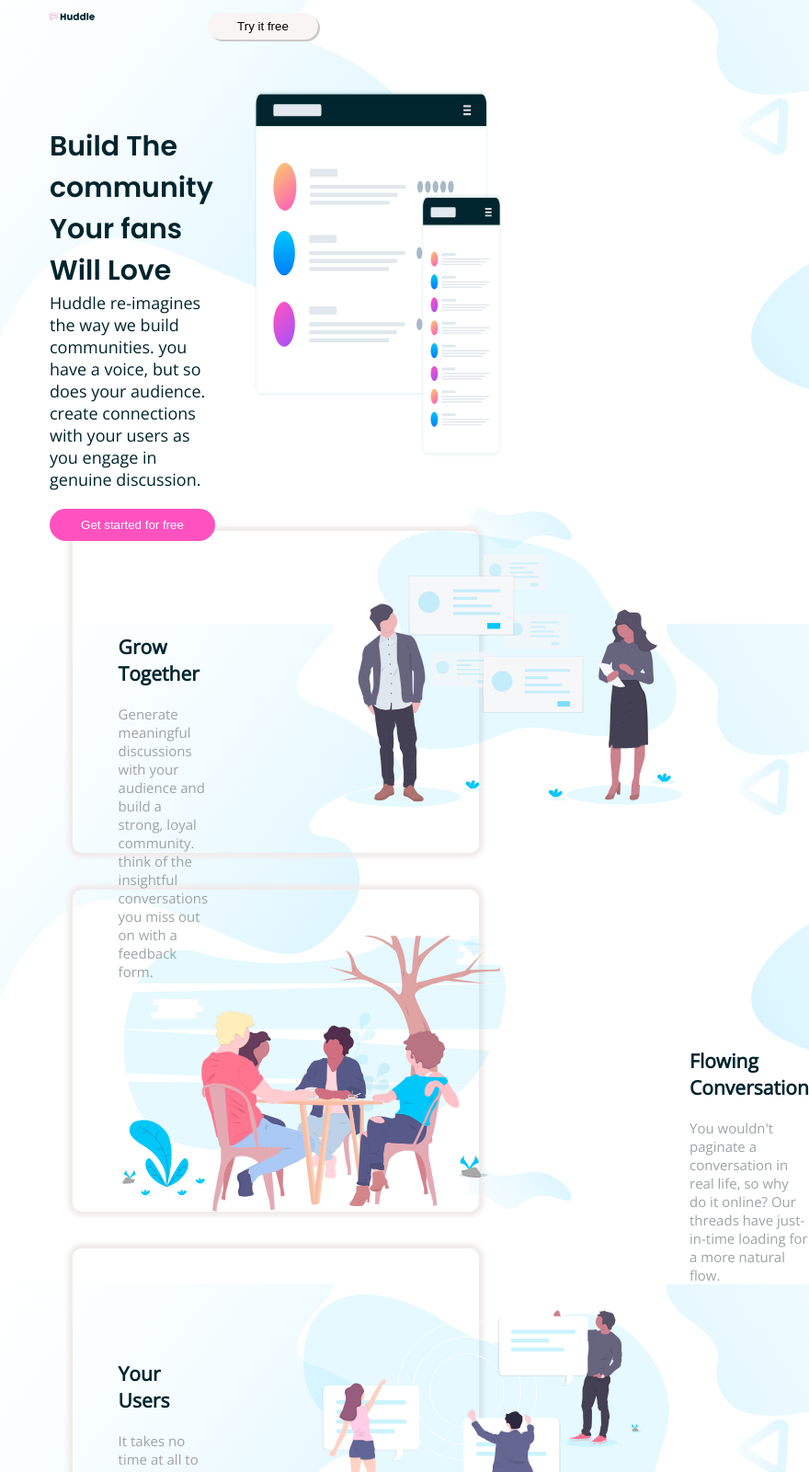
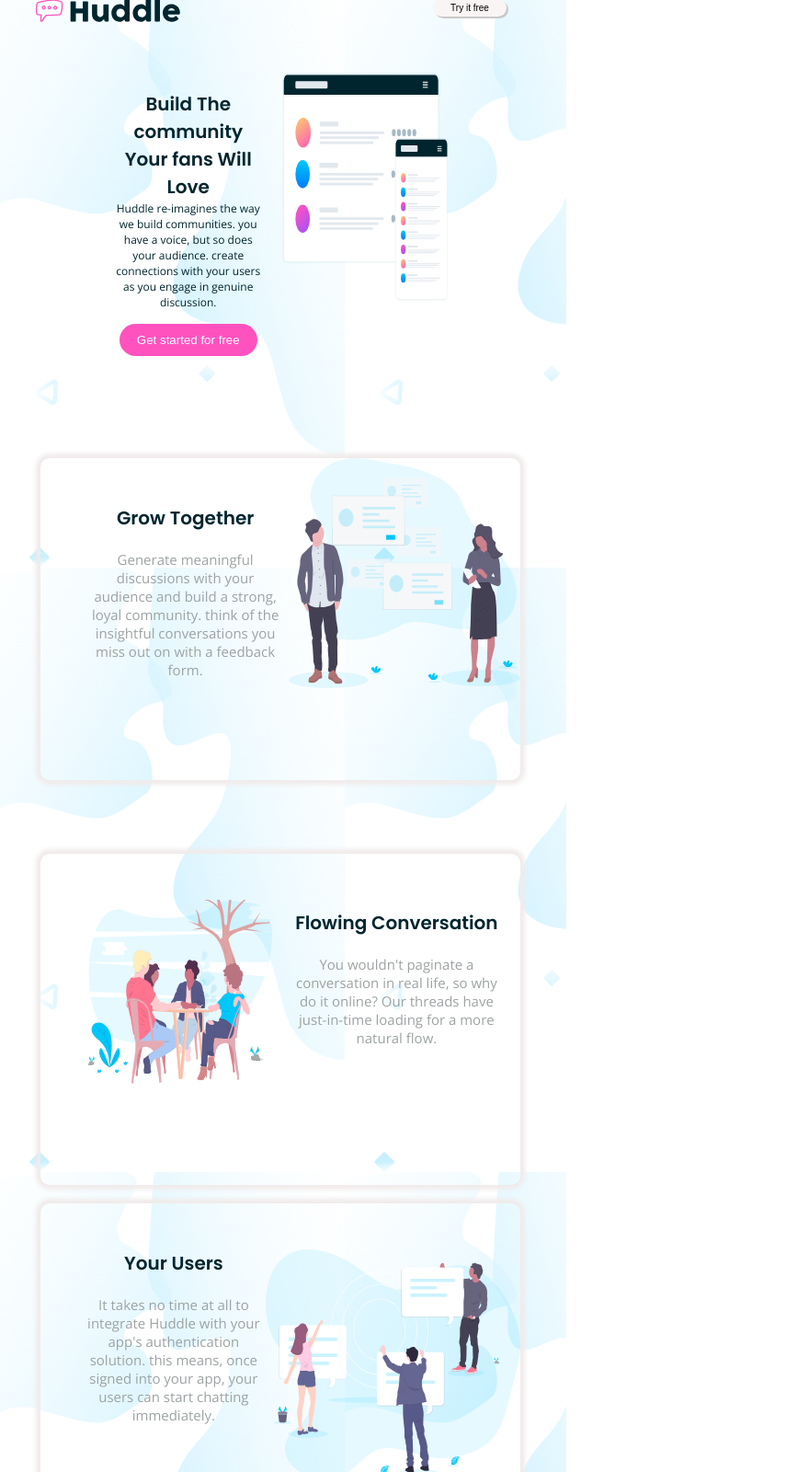
Before and after one commit to ibukub/landing-page, a plain HTML site: page index.html in a window 600 px wide. Shown: the part 40-1640 px from the top of the page at 92% size, 880 px wide, since content can reach past the window. Drawn offline with nearby package versions, Linux system fonts and the light colour scheme.

Commit message:
Update style.css

```diff
--- a/style.css
+++ b/style.css
@@ -28,7 +28,7 @@ header button{
     border-radius: 18px;
    float: right;
     padding: 7px;
-    margin-right: 200px;
+    margin-right: 100px;
     width: 120px;
     border: 1px;
     box-shadow: 2px 2px rgb(202, 200, 200);
@@ -71,8 +71,9 @@ h2, h3{
 }
 
  .content img{
-    width: 100%;
+    width: 700px;
     height: 400px;
+    margin-right: 50px;
  }
 /*style for the second container*/
  .content2{
@@ -197,7 +198,7 @@ h2, h3{
     text-align: center;
     padding: 50px;
     font-weight: bold;
-    margin-left: 350px;
+    margin-left: 300px;
     margin-bottom: -185px;
     z-index: 1;
     position: absolute;
@@ -324,16 +325,226 @@ display: flex;
     float: right;
     font-size: 10px;
 }
-@media screen and(max-width: 720px) {
+
+
+@media screen  and (min-width: 451px) and (max-width: 1200px) {
+    main{
+
+
+        margin: 5px;
+        width: 100%;
+    }
+
+    body{
+
+        background-image: url('bg-hero-mobile.svg');
+        width: 100%;
+        font-size: 13px;
+
+    }
+
+    header img{
+        width: 30%;
+        font-family: 'poppins';
+    }
+    header button{
+       font-size: 10px;
+        padding: 4px;
+        margin-right: 10px;
+        width: 80px;
+
+    }
     .content{
-        flex-direction: column;
+        height: 400px;
+        margin-top: 20px;
+        width: 70%;
+
     }
+    .section1{
+        width: 100%;
+        margin-right: 20px;
+        justify-content: center;
+        margin-top: 20px;
+        height: 250px;
+        text-align: center;
+
+    }
+    .section1 h2{
+        font-size: 20px;
+        font-family: 'poppins';
+    }
+    .section1 p{
+        font-size: 12px;
+    }
+
+    .section1 button{
+
+        margin-top: 15px;
+        width: 150px;
+        border: none;
+    }
+
+     .content img{
+        width: 100%;
+        height: 250px;
+     }
+     .content2{
+
+        margin-top: 20px;
+        width: 100%;
+        font-size: 10px;
+        height: 350px;
+    }
+    .section2{
+        width: 50%;
+        margin-right: 5px;
+        justify-content: center;
+        margin-top: 20px;
+        height: 250px;
+        text-align: center;
+    }
+    .section2 h3{
+        font-size: 20px;
+        font-family: 'poppins';
+    }
+    .section2 p{
+        font-size: 15px;
+    }
+    .content2 img{
+        width: 100%;
+        height: 250px;
+     }
+
+     .content3{
+
+        margin-top: 80px;
+        width: 100%;
+        font-size: 10px;
+        height: 360px;
+
+    }
+    .section3{
+        padding: 15px;
+        width: 60%;
+        margin: 0 auto;
+        justify-content: center;
+        margin-top: 20px;
+        height: 200px;
+        text-align: center;
+    }
+    .section3 h3{
+        font-size: 20px;
+        font-family: 'poppins';
+    }
+    .section3 p{
+        font-size: 15px;
+    }
+    .content3 img{
+        width: 80%;
+        height: 200px;
+     }
+     .content4{
+
+        margin-top: 20px;
+        width: 100%;
+        font-size: 10px;
+        height: 400px;
+    }
+    .section4{
+        width: 50%;
+        margin-right: 5px;
+        justify-content: center;
+        margin-top: 20px;
+        height: 250px;
+        text-align: center;
+    }
+    .section4 h3{
+        font-size: 20px;
+        font-family: 'poppins';
+    }
+    .section4 p{
+        font-size: 15px;
+    }
+    .content4 img{
+        width: 100%;
+        height: 250px;
+     }
+
+     .content5{
+
+        width: 35%;
+
+         margin-left: 155px;
+
+    }
+    .content5 button{
+
+        padding: 10px;
+        margin-top: 20px;
+        width: 150px;
+
+    }
+    /*footer*/
+    .fcontainer{
+       flex-direction: column;
+        font-size: 15px;
+
+        height: 700px;
+        padding-top: 150px;
+        padding-left: 50px;
+        padding-right: 50px;
+
+
+    }
+     img{
+        width: 50%;
+    }
+    .fcontent{
+       flex-direction: column;
+
+    }
+
+    .item1{
+        width: 100%;
+
+        margin-top: 10px;
+    }
+    .item2{
+        margin: 0;
+        width: 100%;
+        padding: 5px;
+        padding-bottom: 10px;
+    }
+    .item3{
+        width: 100%;
+        align-items: center;
+        padding: 5px;
+        padding-bottom: 10px;
+        margin: 0;
+        margin-bottom: 40px;
+
+    }
+    .item4{
+        width: 100%;
+        padding: 0;
+        margin: 0;
+        margin-bottom: 40px;
+    }
+    .socials{
+        width: 100%;
+       padding: 0;
+       margin: 0;
+    }
+    .item5{
+        margin-top: 10px;
+        text-align: center;
+    }
+
 }
 /*phone style*/
 @media screen  and (max-width: 450px) {
     main{
         flex-direction: column;
-        flex-direction: column-reverse;
         padding: 2px;
         margin: 5px;
         width: auto;
@@ -369,7 +580,7 @@ display: flex;
         margin-top: 20px;
         height: 250px;
         text-align: center;
-        flex-direction: row-reverse;
+
     }
     .section1 h2{
         font-size: 20px;
@@ -392,7 +603,7 @@ display: flex;
      }
      .content2{
         flex-direction: column;
-         flex-direction: column-reverse;
+        flex-direction: column-reverse;
         margin-top: 20px;
         width: 100%;
         font-size: 10px;
```
